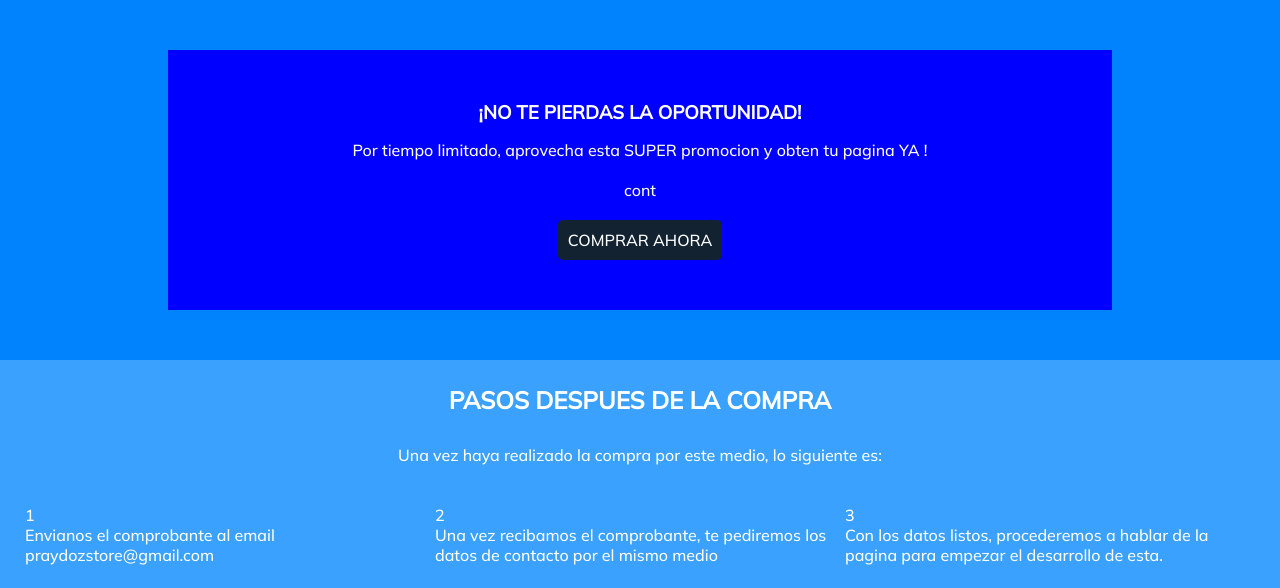
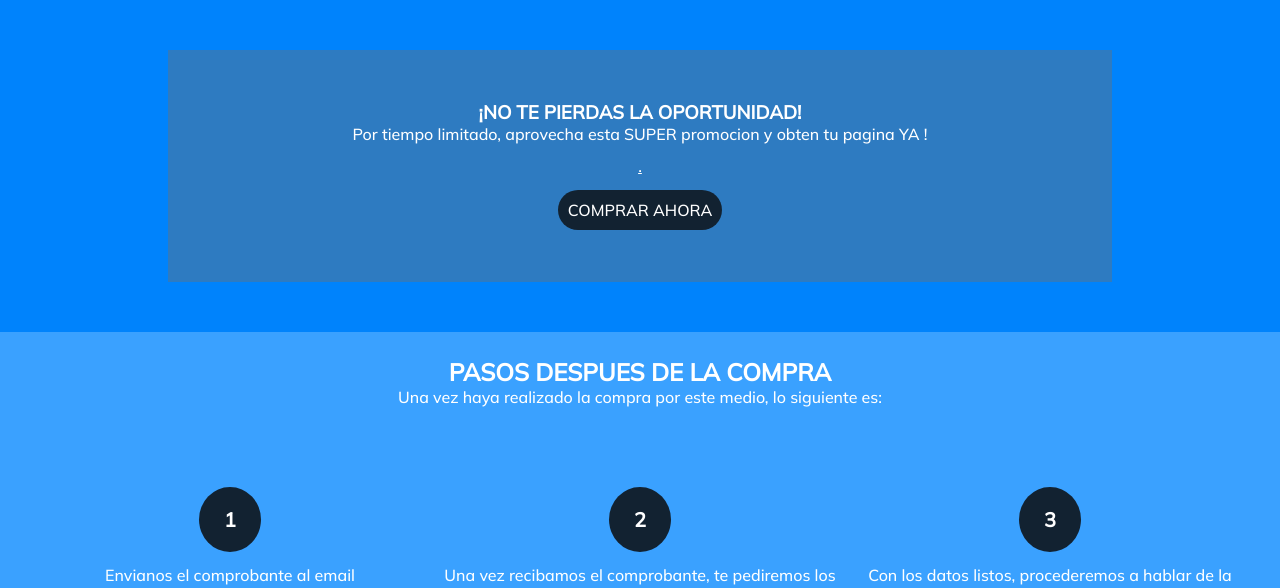
Before and after one commit to Praydoz/promocion, a plain HTML site: page index.html in a window 1280 px wide. Shown: the part 493-1081 px from the top of the page. Drawn offline with Linux system fonts and the light colour scheme; a script that the page names is missing.

Commit message:
Add files

```diff
--- a/index.html
+++ b/index.html
@@ -40,28 +40,36 @@
 	<section class="contador">
 
 		<div class="contador__caja">
-			<h3>¡NO TE PIERDAS LA OPORTUNIDAD! </h3>
-			<p>Por tiempo limitado, aprovecha esta SUPER promocion y obten tu pagina YA !</p>
-			<div> cont</div>
-			<a href="https://mpago.li/1AW2pN4" style="background-color: #122231; color: #ffffff; padding: 10px; border-radius: 5px; text-decoration: none;" target="_blank">COMPRAR AHORA</a>
+			<div style="text-align: center;">
+				<h3>¡NO TE PIERDAS LA OPORTUNIDAD! </h3>
+				<p>Por tiempo limitado, aprovecha esta SUPER promocion y obten tu pagina YA !</p>
+			</div>
+
+			<div>
+				<a href="https://logwork.com/countdown-y5pi" class="countdown-timer" data-timezone="America/Bogota" data-language="es" data-style="columns" data-textcolor="#ffffff" data-date="2023-04-01 23:59" data-background="#2e7bc1" data-digitscolor="#ffffff">.</a>
+			</div>
+			<a href="https://mpago.li/1AW2pN4" style="background-color: #122231; color: #ffffff; padding: 10px; border-radius: 25px; text-decoration: none;" target="_blank">COMPRAR AHORA</a>
 		</div>
 
-	</section>
+		</section>
 
 	<section class="pasos">
-		<h2>PASOS DESPUES DE LA COMPRA</h2>
-		<p>Una vez haya realizado la compra por este medio, lo siguiente es: </p>
+		<div>
+			<h2>PASOS DESPUES DE LA COMPRA</h2>
+			<p>Una vez haya realizado la compra por este medio, lo siguiente es: </p>
+		</div>
+
 		<div class="pasos__numero">
-			<div>
-				<div>1</div>
+			<div class="pasos__numero-paso">
+				<span class="pasos__numero-numeral">1</span>
 				<p>Envianos el comprobante al email praydozstore@gmail.com</p>
 			</div>
-			<div>
-				<div>2</div>
+			<div class="pasos__numero-paso">
+				<span class="pasos__numero-numeral">2</span>
 				<p>Una vez recibamos el comprobante, te pediremos los datos de contacto por el mismo medio</p>
 			</div>
-			<div>
-				<div>3</div>
+			<div class="pasos__numero-paso">
+				<span class="pasos__numero-numeral">3</span>
 				<p>Con los datos listos, procederemos a hablar de la pagina para empezar el desarrollo de esta.</p>
 			</div>
 		</div>
--- a/style.css
+++ b/style.css
@@ -39,26 +39,46 @@
 
 .contador__caja{
 	padding: 50px;
-	background-color: blue;
+	background-color: #2e7bc1;
 	width: 80%;
 	margin: 0 auto;
 	display: grid;
-	grid-template-rows: repeat(4, 1fr);
+	grid-template-rows: repeat(3, 1fr);
 	justify-items: center;
+	align-items: center;
 }
 
 .pasos{
 	background-color: #3aa1ff;
 	display: grid;
-	grid-template-rows: repeat(3, 1fr);
+	grid-template-rows: repeat(2, 1fr);
 	justify-items: center;
 	padding: 25px;
+	text-align: center;
 }
 
 .pasos__numero{
 	display: grid;
 	grid-template-columns: repeat(3, 1fr);
 	justify-items: center;
+	align-items: center;
+	text-align: center;
+}
+
+.pasos__numero-paso{
+	display: grid;
+	grid-template-rows: repeat(2, 1fr);
+	justify-items: center;
+	align-items: center;
+	text-align: center;
+}
+
+.pasos__numero-numeral{
+	background-color: #122231;
+	border-radius: 100%;
+	padding: 20px 25px;
+	font-weight: bold;
+	font-size: 20px;
 }
 
 .pie__redes{
@@ -70,9 +90,7 @@
 
 	.cabecera__fecha{ display:none; }
 
-	.cabecera{
-		grid-template-columns: repeat(2, 1fr);
-	}
+	.cabecera{ grid-template-columns: repeat(2, 1fr); }
 
 	.principal{
 		display: flex;
@@ -80,8 +98,4 @@
 		background-size: contain;
 	}
 
-	/*.principal__imagen{
-		width: 100%;
-	}*/
-
 }
```
